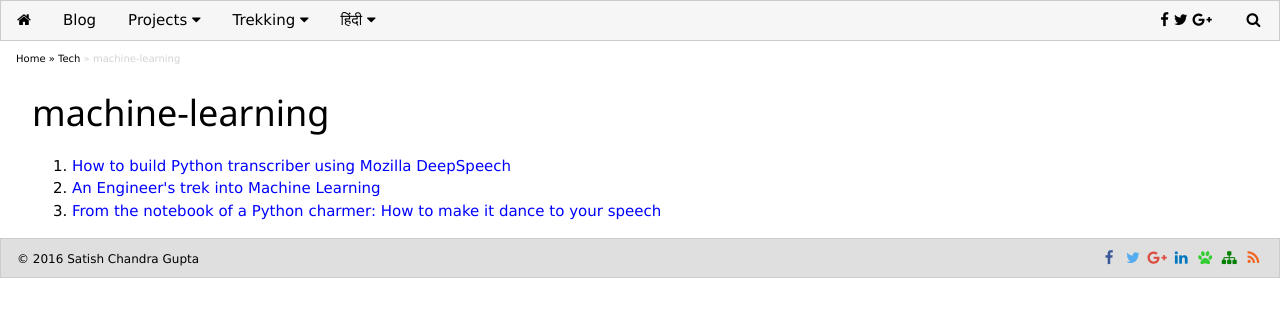
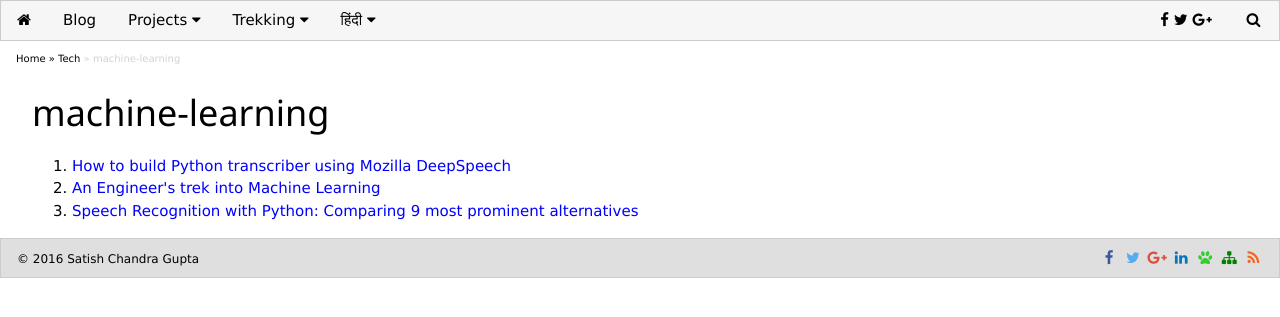
Before and after one commit to scgupta/scgupta.github.io, a Jekyll site: the page built from tech/machine-learning.md, in a window 1280 px wide. Shown: the top 317 px of the page. Built offline with Jekyll 4.4.1, drawn with Linux system fonts in a browser that asks for light colours; nearby versions of some CDN libraries; comment, search, counter and statistics services are not loaded.

Commit message:
tweaking title and SEO tags

```diff
--- a/tech/_posts/machine-learning/2020-02-14-speech-recognition-with-python.md
+++ b/tech/_posts/machine-learning/2020-02-14-speech-recognition-with-python.md
@@ -1,6 +1,6 @@
 ---
-title: "From the notebook of a Python charmer: How to make it dance to your speech"
-excerpt: "Compare 9 most prominent automatic speech recognition engines. Learn which one is best for your needs, and how to use it in Python programs."
+title: "Speech Recognition with Python: Comparing 9 most prominent alternatives"
+excerpt: "Google Speech-to-Text, Amazon Transcribe, Microsoft Azure Speech, Watson, Nuance, CMU Sphinx, Kaldi, DeepSpeech, Facebook wav2letter. Which is best for you?"
 image: "https://1.bp.blogspot.com/-lTzrc8o_iCw/Xkie0L8_ueI/AAAAAAAATEU/Cplxbh-4RwgHc54eT6tkFxaMbtdgB_tegCKgBGAsYHg/s1600/speech-recognition-with-python-snake.png"
 image_thumbnail: "https://1.bp.blogspot.com/-lTzrc8o_iCw/Xkie0L8_ueI/AAAAAAAATEU/Cplxbh-4RwgHc54eT6tkFxaMbtdgB_tegCKgBGAsYHg/s320/speech-recognition-with-python-snake.png"
 tags:
```
